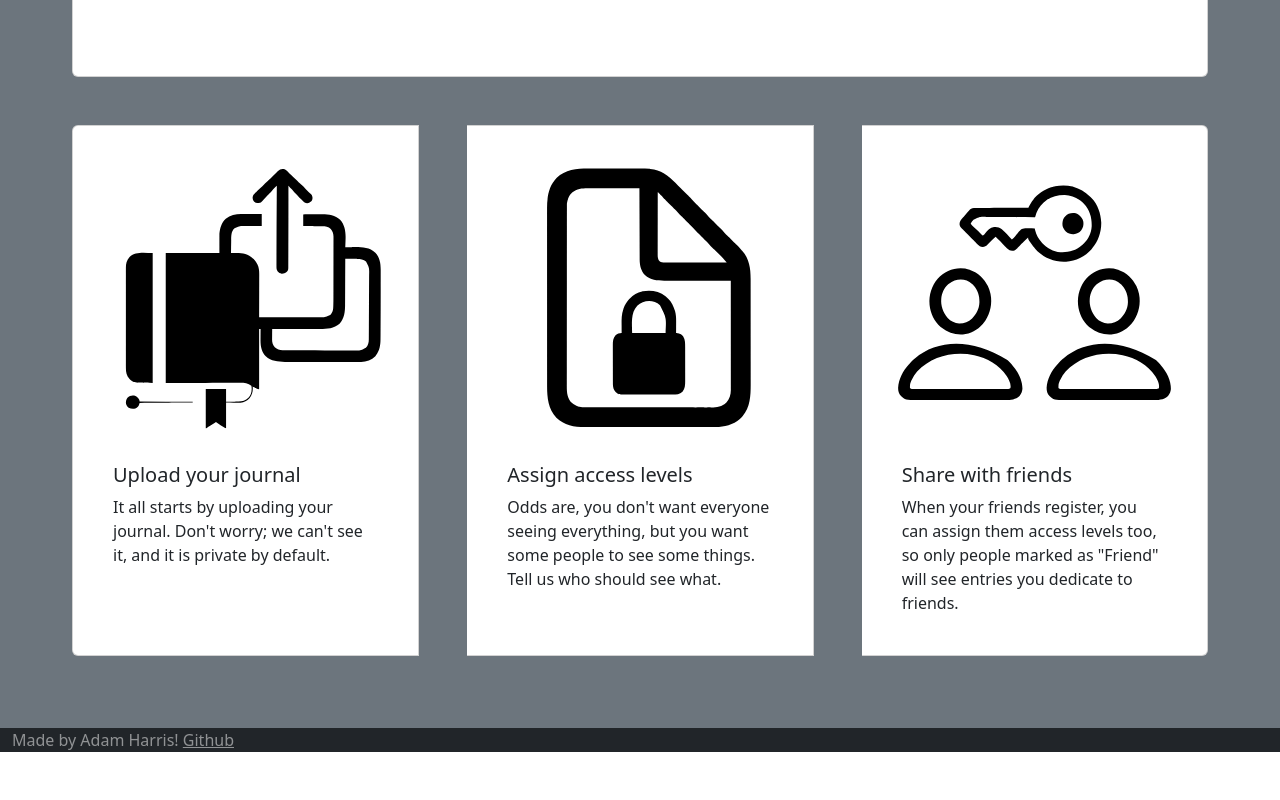
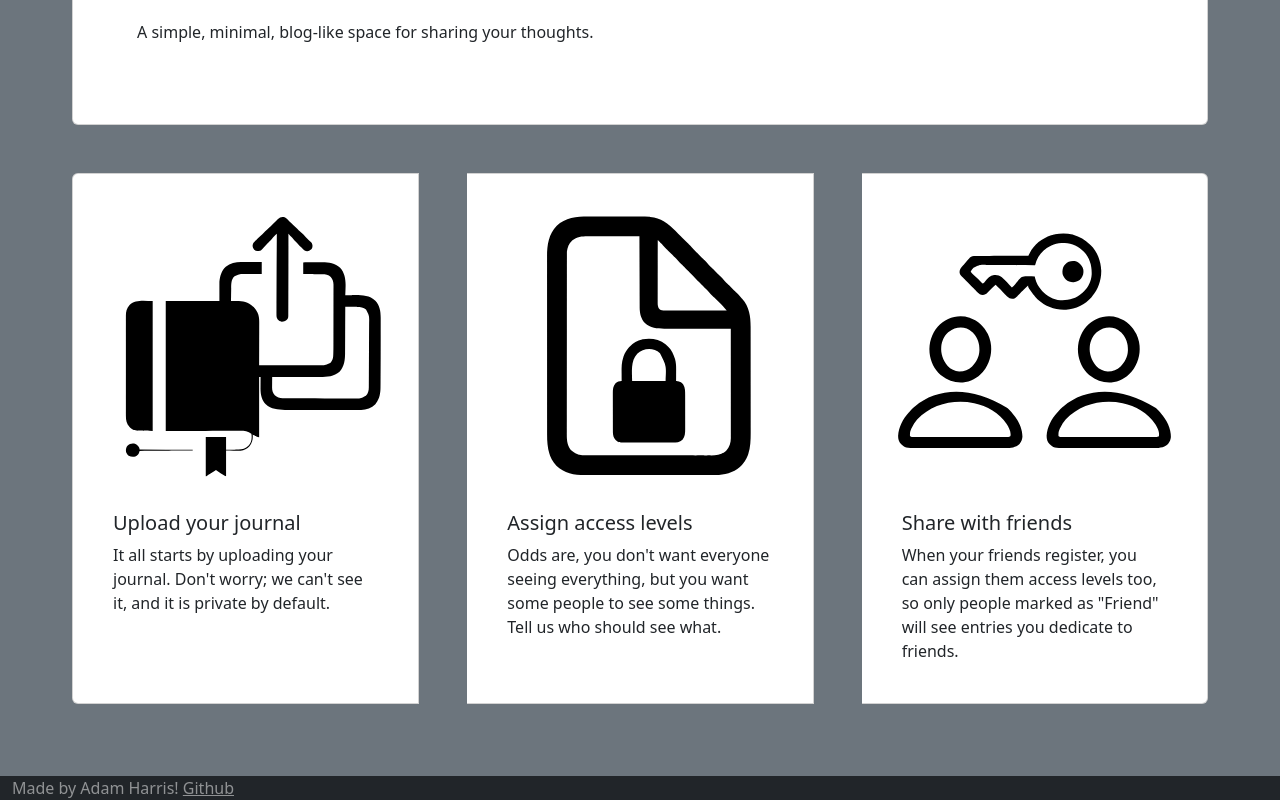
Before and after one commit to adammharris/startup, a React (Vite) app: page / in a window 1280 px wide. Shown: the part 310-1110 px from the top of the page. Before the commit the page ends 1062 px from the top, so only its background shows below. Built offline with nearby package versions, Linux system fonts and the light colour scheme.

Commit message:
Moved BrowserRouter from Navigation to App

```diff
--- a/src/app.jsx
+++ b/src/app.jsx
@@ -1,19 +1,43 @@
+import React from 'react';
+import { BrowserRouter, Routes, Route } from 'react-router-dom';
+
 import './App.css'
+
 import Navigation from './navigation/navigation'
+import Home from './home/home';
+import Login from './login/login';
+import Blog from './blog/blog';
+import About from './about/about';
+import Help from './help/help';
+import Footer from './navigation/footer';
+
+function NotFound() {
+  return (
+    <main className="container-fluid bg-secondary text-center m-5 p-5">
+      404: Return to sender. Address unknown.
+    </main>
+  );
+}
 
 function App() {
   return (
-    <div className="body bg-secondary">
+    <BrowserRouter>
+    <h1>Hello</h1>
+      <div className="App">
         <Navigation />
-
-        <footer className="bg-dark text-white-50">
-            <div className="container-fluid">
-                <span className="text-reset">Made by Adam Harris! </span>
-                <a className="text-reset" href="https://github.com/adammharris/startup">Github</a>
-            </div>
-        </footer>
-
-    </div>
+        <div className="body bg-secondary">
+          <Routes>
+            <Route path="/" element={<Home />} />
+            <Route path="/login" element={<Login />} />
+            <Route path="/blog" element={<Blog />} />
+            <Route path="/about" element={<About />} />
+            <Route path="/help" element={<Help />} />
+            <Route path="*" element={<NotFound />} />
+          </Routes>
+        </div>
+        <Footer />
+      </div>
+    </BrowserRouter>
   );
 }
 
--- a/src/navigation/footer.jsx
+++ b/src/navigation/footer.jsx
@@ -1,10 +1,13 @@
-import Container from 'react-bootstrap/Container';
+import { Container } from "react-bootstrap";
 
-function Navigation() {
+function Footer() {
   return (
-    <Footer>
-
-    </Footer>
+    <footer className="bg-dark text-white-50">
+      <Container fluid>
+        <span className="text-reset">Made by Adam Harris! </span>
+        <a className="text-reset" href="https://github.com/adammharris/startup">Github</a>
+      </Container>
+    </footer>
   );
 }
 
--- a/src/navigation/navigation.jsx
+++ b/src/navigation/navigation.jsx
@@ -1,16 +1,10 @@
 import Container from 'react-bootstrap/Container';
 import Nav from 'react-bootstrap/Nav';
 import Navbar from 'react-bootstrap/Navbar';
-import { BrowserRouter, Route, Routes, Link } from 'react-router-dom'
-import Home from '../home/Home'
-import Login from '../login/Login'
-import Blog from '../blog/Blog'
-import About from '../about/About'
-import Help from '../help/Help'
+import { Link } from 'react-router-dom'
 
 function Navigation() {
   return (
-    <BrowserRouter>
     <Navbar expand="sm" className="bg-body-secondary" fixed="top">
       <Container>
         <Navbar.Brand>ShowBrain</Navbar.Brand>
@@ -26,19 +20,7 @@ function Navigation() {
         </Navbar.Collapse>
       </Container>
     </Navbar>
-      <Routes>
-        <Route path='/' element={<Home/>} />
-        <Route path='/login' element={<Login/>} />
-        <Route path='/blog' element={<Blog/>} />
-        <Route path='/about' element={<About/>} />
-        <Route path='/help' element={<Help/>} />
-        <Route path='*' element={<NotFound />} />
-      </Routes>
-    </BrowserRouter>
   );
-}
-function NotFound() {
-  return <main className="container-fluid bg-secondary text-center m-5 p-5">404: Return to sender. Address unknown.</main>;
 }
 
 export default Navigation;
```
Also changed, not shown: index.jsx (+4 -5 lines). Lines whose indentation alone changed are shown as unchanged.
